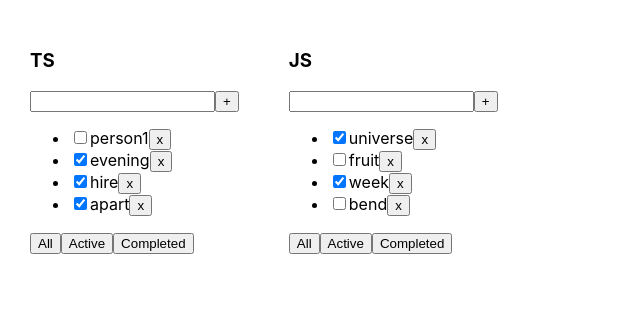
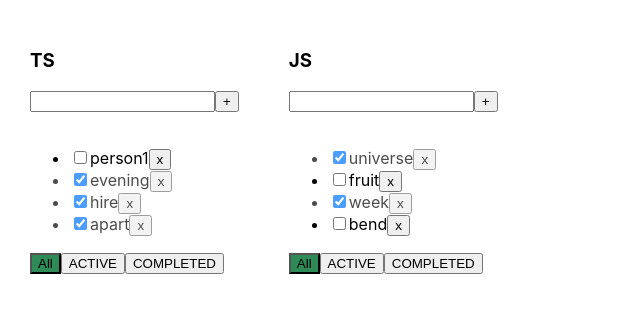
Before and after one commit to Metaloziz/training_todolist, a React (Create React App) app: page / in a window 1280 px wide. Shown: the top 312 px of the page, without its empty margins (0-640 px from the left). Built offline with nearby package versions, Linux system fonts and the light colour scheme.

Commit message:
4 lesson

```diff
--- a/src/App.tsx
+++ b/src/App.tsx
@@ -12,7 +12,6 @@ type ListPT = {
 export const ALL = "ALL" as const
 export const COMPLETED = "COMPLETED" as const
 export const ACTIVE = "ACTIVE" as const
-
 
 export type FilterPT = typeof ALL | typeof COMPLETED | typeof ACTIVE
 
@@ -38,7 +37,6 @@ function App() {
         {id: list_two_ID, title: "JS", filter: 'ALL'},
     ])
 
-
     let [tasks, setTasks] = useState<TasksPT>({
         [list_one_ID]: [
             {id: v1(), title: 'person1', isDone: false},
@@ -61,12 +59,19 @@ function App() {
     const changeFilter = (listID: string, newFilter: FilterPT) => {
         setLists(state => state.map(el => el.id === listID ? {...el, filter: newFilter} : el))
     }
-
     const addTask = (listID: string, title: string) => {
 
         let newTask: TaskPT = {id: v1(), title: title, isDone: false}
 
         setTasks(state => ({...state, [listID]: [newTask, ...state[listID]]}))
+    }
+    const checkBox = (listID: string, taskID: string) => {
+        setTasks((state) => (
+            {
+                ...state, [listID]: state[listID]
+                    .map(l => l.id === taskID ? {...l, isDone: !l.isDone} : l)
+            }
+        ))
     }
 
 
@@ -89,7 +94,8 @@ function App() {
                                  filter={list.filter}
                                  addTask={addTask}
                                  removeTaskCB={removeTask}
-                                 changeFilter={changeFilter}/>
+                                 changeFilter={changeFilter}
+                                 checkBox={checkBox}/>
             })}
 
         </div>
--- /dev/null
+++ b/src/components/InputArea/InputArea.module.css
@@ -0,0 +1,11 @@
+.input {
+    border-color: red;
+}
+
+.textErrorTrue {
+    color: red;
+}
+
+.textErrorFalse {
+    opacity: 0;
+}
--- /dev/null
+++ b/src/components/InputArea/InputArea.tsx
@@ -0,0 +1,49 @@
+import React, {ChangeEvent, KeyboardEvent, useState} from "react";
+import s from './InputArea.module.css'
+
+type InputAreaPT = {
+    listID: string
+    addTask: (listID: string, title: string) => void
+}
+export const InputArea = (props: InputAreaPT) => {
+
+    let [title, setTitle] = useState<string>('')
+    let [error, seterror] = useState<boolean>(false)
+
+    const changeTaskTitleCB = (event: ChangeEvent<HTMLInputElement>) => {
+        setTitle(event.currentTarget.value)
+        seterror(false)
+    }
+    const addTaskCB = () => {
+        if (title) {
+            props.addTask(props.listID, title.trim())
+            setTitle('')
+            seterror(false)
+        } else {
+            seterror(true)
+        }
+
+    }
+    const addTaskForEnter = (e: KeyboardEvent<HTMLInputElement>) => {
+        if (e.key === 'Enter') {
+            if (title) {
+                props.addTask(props.listID, title.trim())
+                setTitle('')
+                seterror(false)
+            } else {
+                seterror(true)
+            }
+        }
+    }
+
+    return (
+        <div>
+            <input value={title}
+                   className={error ? s.input : ''}
+                   onChange={changeTaskTitleCB}
+                   onKeyPress={addTaskForEnter}/>
+            <button onClick={addTaskCB}>+</button>
+            <div className={error ? s.textErrorTrue : s.textErrorFalse}>Field is required</div>
+        </div>
+    );
+};
--- /dev/null
+++ b/src/components/Tasks/Tasks.module.css
@@ -0,0 +1,3 @@
+.taskOpacity {
+    opacity: 70%;
+}
--- a/src/components/Tasks/Tasks.tsx
+++ b/src/components/Tasks/Tasks.tsx
@@ -1,39 +1,35 @@
-import {FilterPT, TaskPT} from "../../App";
-import React from "react";
+import {ACTIVE, COMPLETED, FilterPT, TaskPT} from "../../App";
+import React, {ChangeEvent} from "react";
+import s from './Tasks.module.css'
 
 type TasksPT = {
     listID: string
     tasks: TaskPT[]
     filter: FilterPT
     removeTaskCB: (listID: string, taskID: string) => void
+    checkBox: (listID: string, taskID: string) => void
 }
 export const Tasks = (props: TasksPT) => {
 
     const removeTaskCB = (taskID: string) => {
         props.removeTaskCB(props.listID, taskID)
     }
+    const checkBoxCB = (taskID: ChangeEvent<HTMLInputElement>) => {
+        props.checkBox(props.listID, taskID.currentTarget.id)
+    }
 
-    let filtredTasks
 
-    switch (props.filter) {
-        case "COMPLETED":
-            filtredTasks = props.tasks.filter(el => el.isDone)
-            break
-        case "ACTIVE":
-            filtredTasks = props.tasks.filter(el => !el.isDone)
-            break
-        case "ALL":
-        default:
-            filtredTasks = props.tasks
+    let filtredTasks = props.tasks
 
-    }
+    if (props.filter === COMPLETED) filtredTasks = props.tasks.filter(el => el.isDone)
+    if (props.filter === ACTIVE) filtredTasks = props.tasks.filter(el => !el.isDone)
 
 
     return (
         <div>
             <ul>
-                {filtredTasks.map(el => <li key={el.id} id={el.id}>
-                    <input type="checkbox" checked={el.isDone}/>
+                {filtredTasks.map(el => <li key={el.id} className={el.isDone ? s.taskOpacity : ""}>
+                    <input id={el.id} type="checkbox" checked={el.isDone} onChange={checkBoxCB}/>
                     <span>{el.title}</span>
                     <button onClick={() => removeTaskCB(el.id)}>x</button>
                 </li>)}
--- /dev/null
+++ b/src/components/Todolist/Todolist.module.css
@@ -0,0 +1,3 @@
+.button {
+    background-color: seagreen;
+}
--- a/src/components/Todolist/Todolist.tsx
+++ b/src/components/Todolist/Todolist.tsx
@@ -1,6 +1,8 @@
-import React, {ChangeEvent, useState, KeyboardEvent, MouseEvent} from "react";
+import React, {MouseEvent} from "react";
 import {ACTIVE, ALL, COMPLETED, FilterPT, TaskPT} from "../../App";
 import {Tasks} from "../Tasks/Tasks";
+import {InputArea} from "../InputArea/InputArea";
+import s from './Todolist.module.css'
 
 
 type TodolistPT = {
@@ -11,33 +13,13 @@ type TodolistPT = {
     removeTaskCB: (listID: string, taskID: string) => void
     changeFilter: (listID: string, newFilter: FilterPT) => void
     addTask: (listID: string, title: string) => void
+    checkBox: (listID: string, taskID: string) => void
 }
 
 
 export const Todolist = (props: TodolistPT) => {
 
-        let [title, setTitle] = useState<string>('')
 
-        const changeTaskTitleCB = (event: ChangeEvent<HTMLInputElement>) => {
-            setTitle(event.currentTarget.value)
-        }
-
-
-        const addTaskCB = () => {
-            if (title) {
-                props.addTask(props.listID, title.trim())
-                setTitle('')
-            }
-        }
-
-        const addTaskForEnter = (e: KeyboardEvent<HTMLInputElement>) => {
-            if (e.key === 'Enter') {
-                if (title) {
-                    props.addTask(props.listID, title.trim())
-                    setTitle('')
-                }
-            }
-        }
         const changeFilterCB = (event: MouseEvent<HTMLButtonElement>) => {
 
             let filter: FilterPT = ALL
@@ -49,20 +31,31 @@ export const Todolist = (props: TodolistPT) => {
 
 
         return (
-            <div>
+            <div >
                 <h3>{props.title}
                 </h3>
                 <div>
-                    <input value={title}
-                           onChange={changeTaskTitleCB}
-                           onKeyPress={addTaskForEnter}/>
-                    <button onClick={addTaskCB}>+</button>
+                    <InputArea addTask={props.addTask} listID={props.listID}/>
                 </div>
-                <Tasks listID={props.listID} filter={props.filter} tasks={props.tasks} removeTaskCB={props.removeTaskCB}/>
+                <Tasks
+                    listID={props.listID}
+                    filter={props.filter}
+                    tasks={props.tasks}
+                    removeTaskCB={props.removeTaskCB}
+                    checkBox={props.checkBox}/>
                 <div>
-                    <button id={ALL} onClick={changeFilterCB}>All</button>
-                    <button id={ACTIVE} onClick={changeFilterCB}>Active</button>
-                    <button id={COMPLETED} onClick={changeFilterCB}>Completed</button>
+                    <button id={ALL}
+                            className={props.filter === ALL ? s.button : ""}
+                            onClick={changeFilterCB}>All
+                    </button>
+                    <button id={ACTIVE}
+                            className={props.filter === ACTIVE ? s.button : ""}
+                            onClick={changeFilterCB}>ACTIVE
+                    </button>
+                    <button id={COMPLETED}
+                            className={props.filter === COMPLETED ? s.button : ""}
+                            onClick={changeFilterCB}>COMPLETED
+                    </button>
                 </div>
             </div>
         )
```
